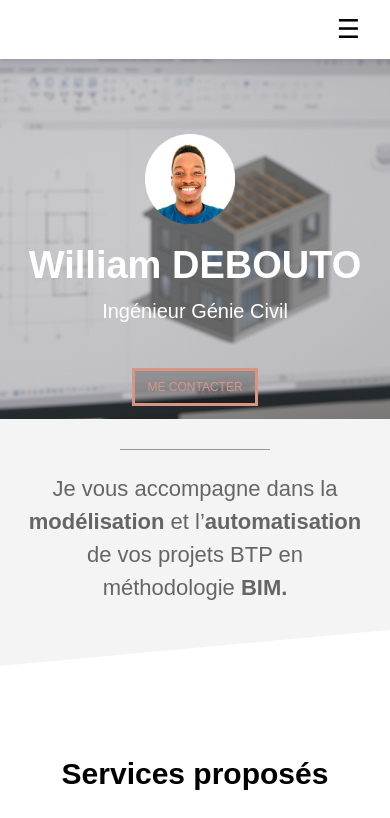
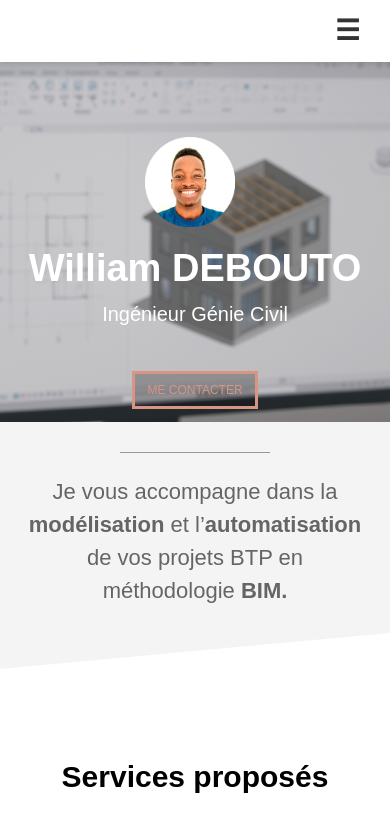
Before and after one commit to WillDE464/portfolio_william_debouto, a plain HTML site: page index.html in a window 390 px wide. Shown: the top 818 px of the page. Drawn offline with Linux system fonts and the light colour scheme.

Commit message:
Add files via upload

```diff
--- a/style.css
+++ b/style.css
@@ -428,10 +428,15 @@ width: 100%;
 }
 
 .navbar-toggle {
-  display: none;
-  font-size: 26px;
-  cursor: pointer;
-}
+    display: none;
+    font-size: 28px;
+    cursor: pointer;
+    background: none;
+    border: none;
+    color: #333;
+    font-weight: bold;
+  }
+
 
 
 .scroll-offset {
```
